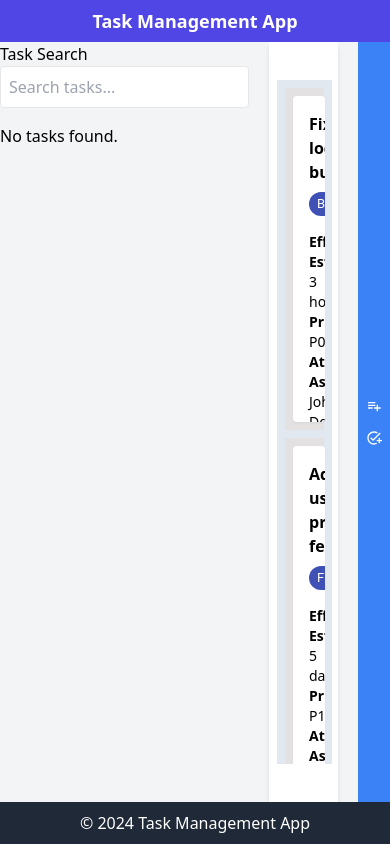
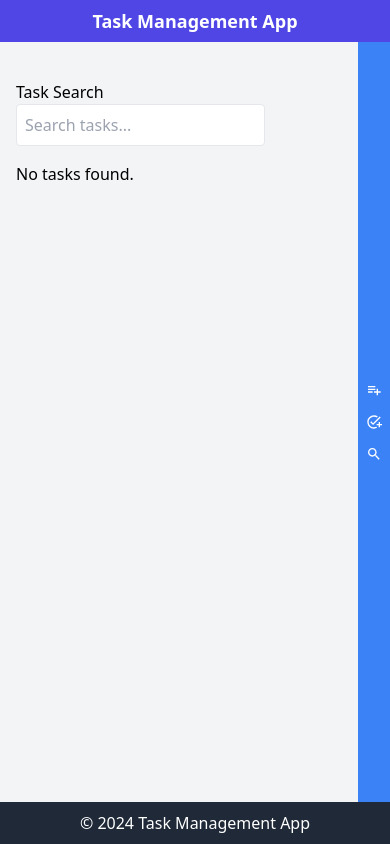
Before and after one commit to ChandraPranjal/TaskManager, a React (Create React App) app: page / in a window 390 px wide. Built offline with nearby package versions, Linux system fonts and the light colour scheme; the HTML template or start-up script is replaced by a standard one.

Commit message:
Search added for phones

```diff
--- a/src/components/Board/Board.jsx
+++ b/src/components/Board/Board.jsx
@@ -4,7 +4,7 @@ import Column from "../Column/Column";
 import PlaylistAddIcon from "@mui/icons-material/PlaylistAdd";
 import AddTaskIcon from "@mui/icons-material/AddTask";
 import IconButton from "@mui/material/IconButton";
-
+import SearchIcon from "@mui/icons-material/Search";
 import TaskSearch from "../Search/Search";
 
 const reorder = (list, startIndex, endIndex) => {
@@ -29,6 +29,7 @@ const move = (source, destination, droppableSource, droppableDestination) => {
 
 export default function Board({ data }) {
   const [state, setState] = useState(data);
+  const [searchToggle, setSearchToggle] = useState("false");
 
   function onDragEnd(result) {
     const { source, destination } = result;
@@ -64,7 +65,8 @@ export default function Board({ data }) {
 
   return (
     <div className="h-full w-full bg-gray-100 flex justify-between">
-      <TaskSearch data={data}/>
+      <TaskSearch data={data} searchToggle={searchToggle} />
+      {!searchToggle && (
         <div className="flex h-full w-[95vw] bg-white shadow-md items-center overflow-x-auto mx-5">
           <DragDropContext onDragEnd={onDragEnd}>
             {state.map((columnData, columnIndex) => (
@@ -78,6 +80,7 @@ export default function Board({ data }) {
             ))}
           </DragDropContext>
         </div>
+      )}
       <div className="bg-blue-500  flex flex-col items-center justify-center">
         <IconButton
           aria-label="Add Column"
@@ -88,7 +91,10 @@ export default function Board({ data }) {
             ]);
           }}
         >
-          <PlaylistAddIcon className="text-white" style={{ fontSize: "1rem" }} />
+          <PlaylistAddIcon
+            className="text-white"
+            style={{ fontSize: "1rem" }}
+          />
         </IconButton>
         <IconButton
           aria-label="Add Task"
@@ -103,6 +109,14 @@ export default function Board({ data }) {
         >
           <AddTaskIcon className="text-white" style={{ fontSize: "1rem" }} />
         </IconButton>
+        <IconButton
+          aria-label="Search Task"
+          onClick={() => {
+            setSearchToggle((prev) => !prev);
+          }}
+        >
+          <SearchIcon className="text-white" style={{ fontSize: "1rem" }} />
+        </IconButton>
       </div>
     </div>
   );
--- a/src/components/Search/Search.jsx
+++ b/src/components/Search/Search.jsx
@@ -1,14 +1,13 @@
-import React, { useState } from 'react';
+import React, { useState } from "react";
 
-
-const TaskSearch = ({data}) => {
-  const [searchTerm, setSearchTerm] = useState('');
+const TaskSearch = ({ data, searchToggle }) => {
+  const [searchTerm, setSearchTerm] = useState("");
   const [results, setResults] = useState([]);
 
   const handleSearch = (e) => {
     const query = e.target.value;
     setSearchTerm(query);
-    if (query.trim() === '') {
+    if (query.trim() === "") {
       setResults([]);
       return;
     }
@@ -16,8 +15,8 @@ const TaskSearch = ({data}) => {
     const lowerCaseQuery = query.toLowerCase();
     const foundTasks = [];
 
-    data.forEach(column => {
-      column.tasksData.forEach(task => {
+    data.forEach((column) => {
+      column.tasksData.forEach((task) => {
         const { title, type, description, assignee, tags } = task.content;
 
         if (
@@ -25,7 +24,7 @@ const TaskSearch = ({data}) => {
           type.toLowerCase().includes(lowerCaseQuery) ||
           description.toLowerCase().includes(lowerCaseQuery) ||
           assignee.toLowerCase().includes(lowerCaseQuery) ||
-          tags.some(tag => tag.toLowerCase().includes(lowerCaseQuery))
+          tags.some((tag) => tag.toLowerCase().includes(lowerCaseQuery))
         ) {
           foundTasks.push(task);
         }
@@ -36,7 +35,13 @@ const TaskSearch = ({data}) => {
   };
 
   return (
-    <div>
+    <>
+      {searchToggle && (
+        <div
+          className={`h-[90%] ${
+            searchToggle ? "w-screen" : "w-auto"
+          } px-4 my-auto overflow-y-auto`}
+        >
           <h1>Task Search</h1>
           <input
             type="text"
@@ -47,13 +52,13 @@ const TaskSearch = ({data}) => {
           />
           <div>
             {results.length > 0 ? (
-          results.map(task => (
+              results.map((task) => (
                 <div key={task.id} className="border p-2 mb-2">
                   <h2>{task.content.title}</h2>
                   <p>Type: {task.content.type}</p>
                   <p>Description: {task.content.description}</p>
                   <p>Assignee: {task.content.assignee}</p>
-              <p>Tags: {task.content.tags.join(', ')}</p>
+                  <p>Tags: {task.content.tags.join(", ")}</p>
                 </div>
               ))
             ) : (
@@ -61,6 +66,8 @@ const TaskSearch = ({data}) => {
             )}
           </div>
         </div>
+      )}
+    </>
   );
 };
 
```
Lines whose indentation alone changed are shown as unchanged.
